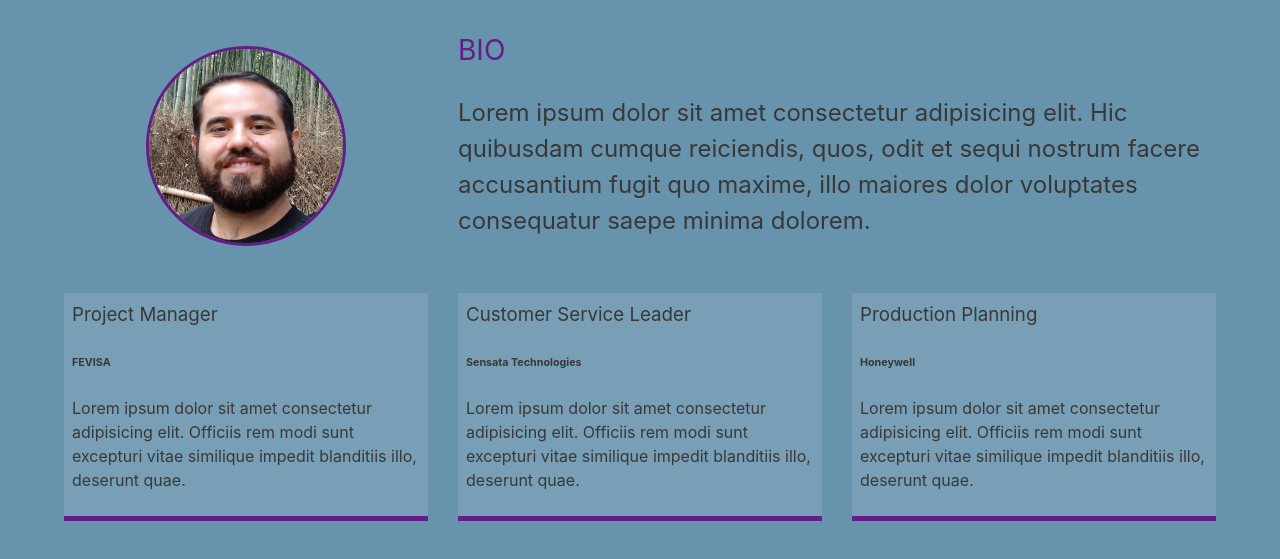
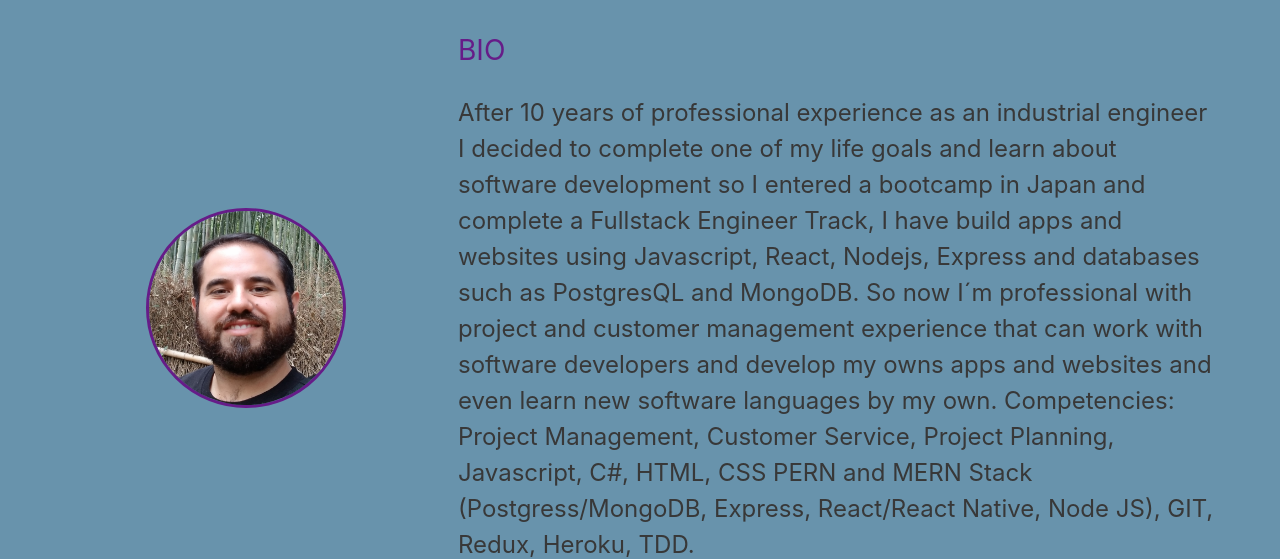
Before and after one commit to MEGAALBERT/alberto-portfolio, a website: page dist/about.html in a window 1280 px wide. Shown: the part 253-812 px from the top of the page. Drawn offline with nearby package versions, Linux system fonts and the light colour scheme.

Commit message:
added info for v1

```diff
--- a/dist/about.html
+++ b/dist/about.html
@@ -59,22 +59,26 @@
             <img src="img/portrait.jpg" alt="Alberto" class="bio-image" width="200px" height="200px">
             <div class="bio">
                 <h3 class="text-secondary">BIO</h3>
-                <p>Lorem ipsum dolor sit amet consectetur adipisicing elit. Hic quibusdam cumque reiciendis, quos, odit et sequi nostrum facere accusantium fugit quo maxime, illo maiores dolor voluptates consequatur saepe minima dolorem.</p>
+                <p>After 10 years of professional experience as an industrial engineer I decided to complete one of my life goals and learn about software development so I entered a bootcamp in Japan and complete a Fullstack Engineer Track, I have build apps and websites using Javascript, React, Nodejs, Express and databases such as PostgresQL and MongoDB.
+
+                    So now I´m professional with project and customer management experience that can work with software developers and develop my owns apps and websites and even learn new software languages by my own.
+
+                    Competencies: Project Management, Customer Service, Project Planning, Javascript, C#, HTML, CSS PERN and MERN Stack (Postgress/MongoDB, Express, React/React Native, Node JS), GIT, Redux, Heroku, TDD.</p>
             </div>
             <div class="job job-1">
                 <h3>Project Manager</h3>
                 <h6>FEVISA</h6>
-                <p>Lorem ipsum dolor sit amet consectetur adipisicing elit. Officiis rem modi sunt excepturi vitae similique impedit blanditiis illo, deserunt quae.</p>
+                <p>In charge of commercial and sales projects, leading a team to reach the projects goals from the desing phase to results delivery.</p>
             </div>
             <div class="job job-2">
                 <h3>Customer Service Leader</h3>
                 <h6>Sensata Technologies</h6>
-                <p>Lorem ipsum dolor sit amet consectetur adipisicing elit. Officiis rem modi sunt excepturi vitae similique impedit blanditiis illo, deserunt quae.</p>
+                <p>In charge of a team of customer service representatives, to give tech support to customers, increase sales and enter new orders and introduce new customers.</p>
             </div>
             <div class="job job-3">
                 <h3>Production Planning</h3>
                 <h6>Honeywell</h6>
-                <p>Lorem ipsum dolor sit amet consectetur adipisicing elit. Officiis rem modi sunt excepturi vitae similique impedit blanditiis illo, deserunt quae.</p>
+                <p>In charge of planning the production flow of a manufacturing company so the customer can receive their orders on time and meet their quality spectations.</p>
             </div>
         </div>
     </main>
```
Also changed, not shown: dist/index.html (+1 -1 lines), dist/work.html (+6 -6 lines).
